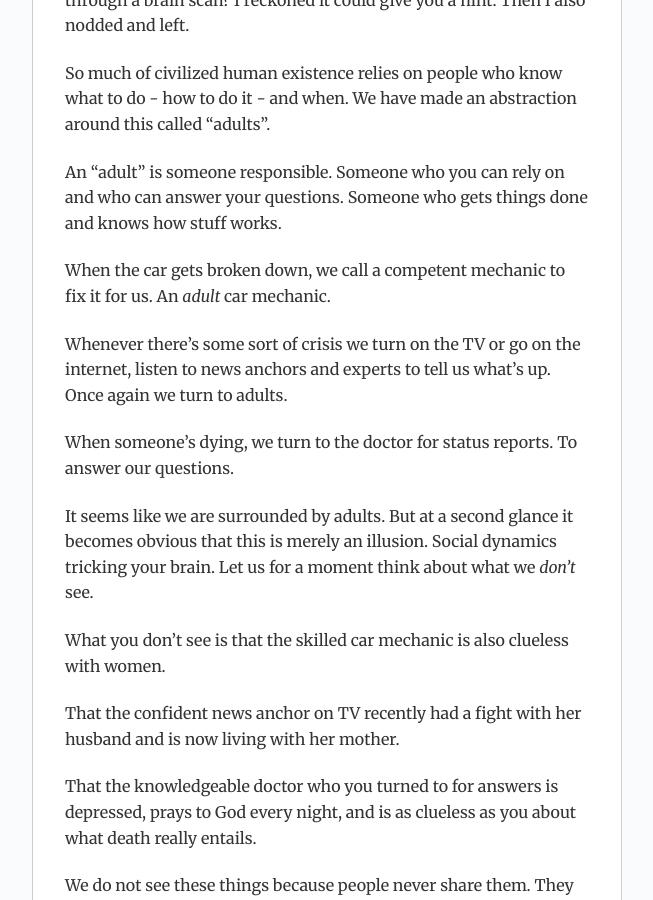
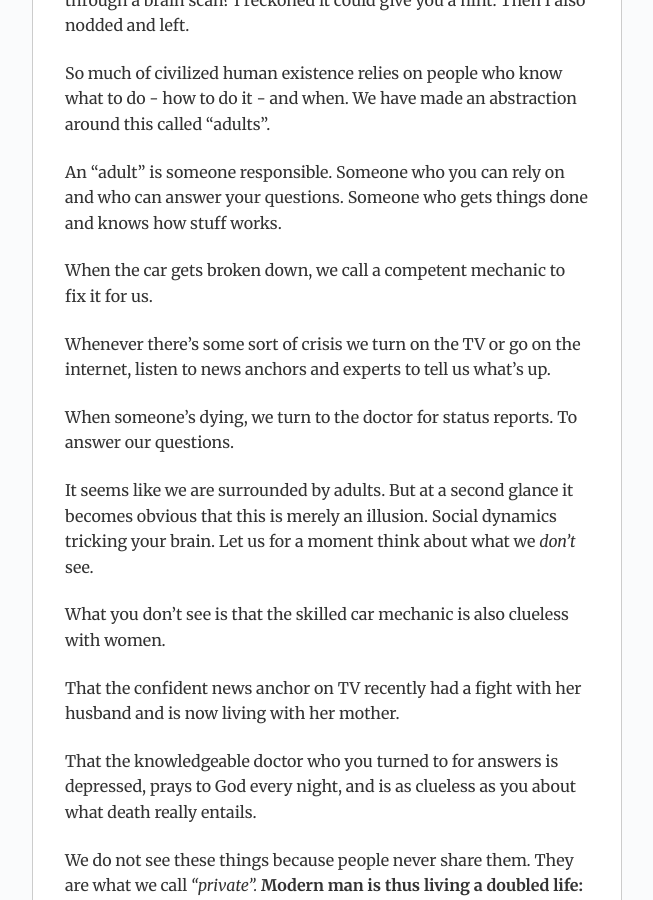
Before and after one commit to gdbroman/broman.blog, a Jekyll site: the page built from _posts/2020/2020-03-03-the-adult-is-a-lie.md, in a window 1280 px wide and 900 px high, scrolled down 1161 px. Shown: the whole window, without its empty margins (173-826 px from the left). Built offline with Jekyll 4.4.1, drawn with Linux system fonts in a browser that asks for light colours.

Commit message:
revision

```diff
--- a/_posts/2020/2020-03-03-the-adult-is-a-lie.md
+++ b/_posts/2020/2020-03-03-the-adult-is-a-lie.md
@@ -19,9 +19,9 @@ So much of civilized human existence relies on people who know what to do - how
 
 An “adult” is someone responsible. Someone who you can rely on and who can answer your questions. Someone who gets things done and knows how stuff works.
 
-When the car gets broken down, we call a competent mechanic to fix it for us. An *adult* car mechanic.
+When the car gets broken down, we call a competent mechanic to fix it for us.
 
-Whenever there’s some sort of crisis we turn on the TV or go on the internet, listen to news anchors and experts to tell us what’s up. Once again we turn to adults.
+Whenever there’s some sort of crisis we turn on the TV or go on the internet, listen to news anchors and experts to tell us what’s up.
 
 When someone’s dying, we turn to the doctor for status reports. To answer our questions.
 
```
